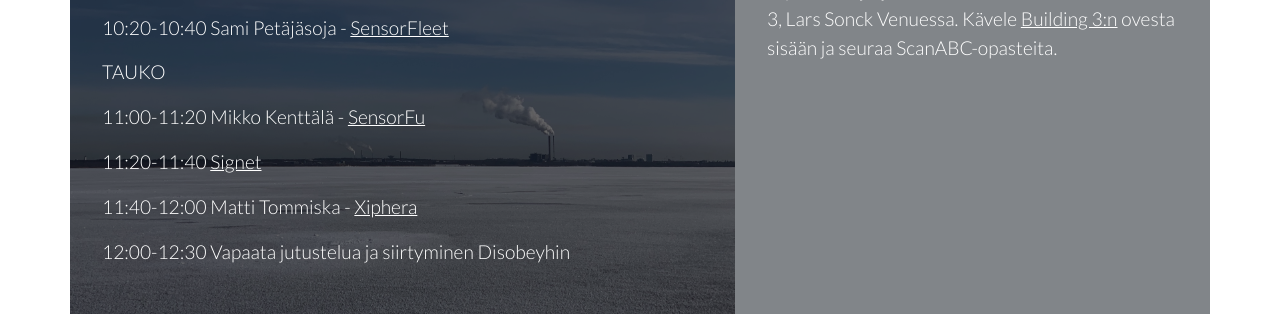
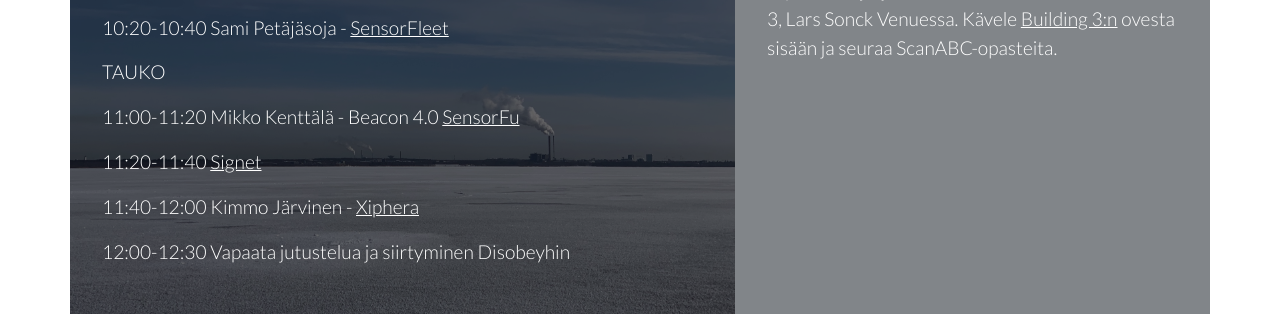
Before and after one commit to scanabc/scanabc.github.io, a Jekyll site: the page prevent23/index.html, which Jekyll copies as it is, in a window 1280 px wide. Shown: the part 1209-1525 px from the top of the page. Built offline with Jekyll 4.4.1, drawn with Linux system fonts in a browser that asks for light colours.

Commit message:
Program updates

```diff
--- a/prevent23/index.html
+++ b/prevent23/index.html
@@ -93,9 +93,9 @@
         <p>10:00-10:20 Jani, Heikki ja Jukke - <a href="https://badrap.io/" target="_blank" rel="noopener">Badrap</a></p>
         <p>10:20-10:40 Sami Petäjäsoja - <a href="https://sensorfleet.com/" target="_blank" rel="noopener">SensorFleet</a></p>
         <p>TAUKO</p>
-        <p>11:00-11:20 Mikko Kenttälä - <a href="https://sensorfu.com/" target="_blank" rel="noopener">SensorFu</a></p>
+        <p>11:00-11:20 Mikko Kenttälä - Beacon 4.0 <a href="https://sensorfu.com/" target="_blank" rel="noopener">SensorFu</a></p>
         <p>11:20-11:40 <a href="https://signet.app/" target="_blank" rel="noopener">Signet</a></p>
-        <p>11:40-12:00 Matti Tommiska - <a href="https://xiphera.com/" target="_blank" rel="noopener">Xiphera</a></p>
+        <p>11:40-12:00 Kimmo Järvinen - <a href="https://xiphera.com/" target="_blank" rel="noopener">Xiphera</a></p>
         <p>12:00-12:30 Vapaata jutustelua ja siirtyminen Disobeyhin</p>
       </div>
       <div class="col-12 col-lg-5 meeting">
```
